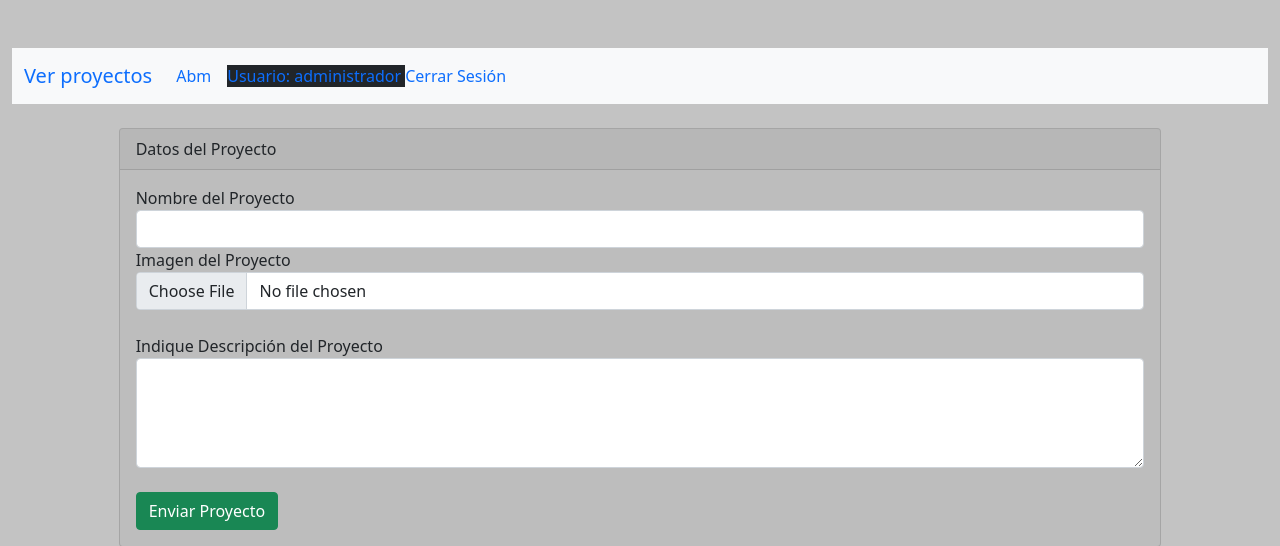
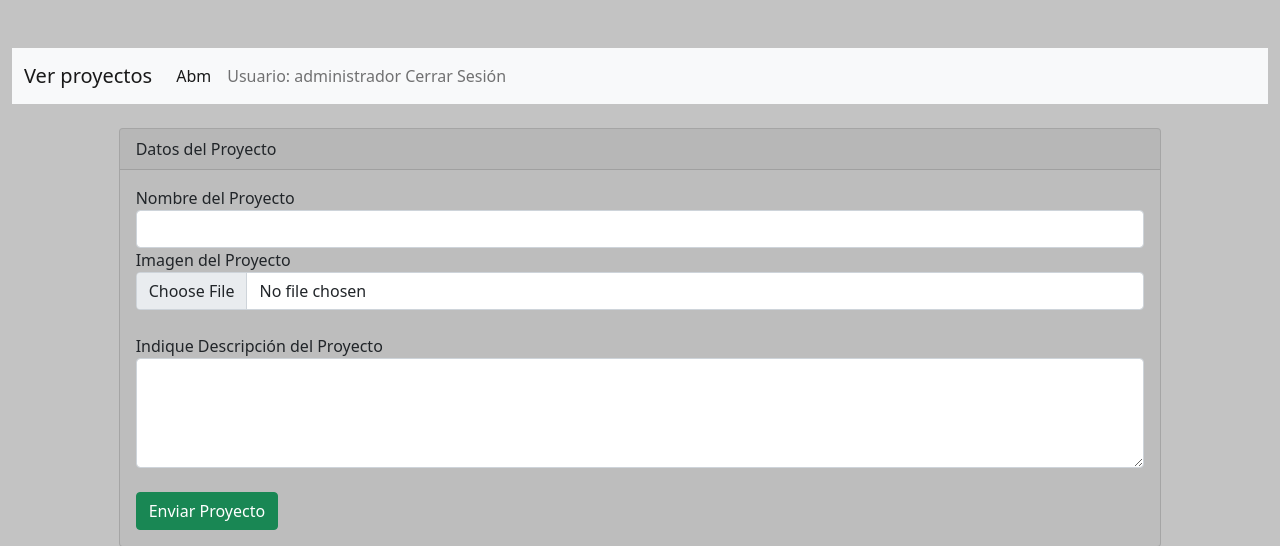
Before and after one commit to giselemilagros88/crud_php, a PHP site: page /galeria.php in a window 1280 px wide. Shown: the top 546 px of the page. Run offline with PHP 8.4, Linux system fonts and the light colour scheme; the visitor is signed in with stand-in values (Sample User, id 1); data comes from the database, SQL or seed files in the repository.

Commit message:
actualizo header

```diff
--- a/header.php
+++ b/header.php
@@ -54,7 +54,9 @@
 </head>
 <body>
 <div class="container-fluid mt-5">
-    <nav class="navbar navbar-expand-lg bg-light">
+
+
+   <nav class="navbar navbar-expand-lg navbar-light bg-light">
         <div class="container-fluid">
             <a class="navbar-brand" href="index_admin.php">Ver proyectos</a>
             <button class="navbar-toggler" type="button" data-bs-toggle="collapse" data-bs-target="#navbarSupportedContent" aria-controls="navbarSupportedContent" aria-expanded="false" aria-label="Toggle navigation">
@@ -66,10 +68,11 @@
                     <a class="nav-link active" aria-current="page"  href="galeria.php">Abm</a>
                     </li>
                     <li class="nav-item">
-                    <a class="nav-link" href="cerrar.php"><span class="bg-dark">Usuario: <?php echo $_SESSION['usuario'] ?> </span>  Cerrar Sesión</a>
+                    <a class="nav-link" href="cerrar.php"><span>Usuario: <?php echo $_SESSION['usuario'] ?> </span>  Cerrar Sesión</a>
                     </li>
 
                 </ul>
+
             </div>
         </div>
     </nav>
```
